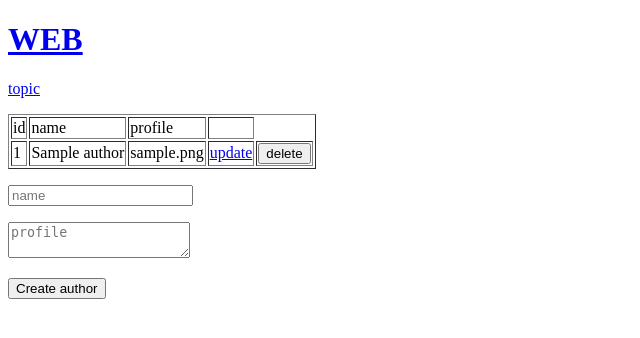
After one commit to Kwang-min/PHP-MYSQL-CRUD-Application, a PHP site: page /author.php in a window 1280 px wide. The commit adds this page. Shown: the top 338 px of the page, without its empty margins (0-640 px from the left). Run offline with PHP 8.4, Linux system fonts and the light colour scheme; tables that the repository leaves empty or names only in its code hold one stand-in row (values such as "Sample post").

Commit message:
add functions (author-create,author-update,author-delete)

```diff
--- /dev/null
+++ b/author.php
@@ -0,0 +1,70 @@
+<?php
+$conn = mysqli_connect('localhost','root','admin1234','opentutorials');
+
+?>
+<!doctype html>
+<html>
+  <head>
+    <meta charset="utf-8">
+    <title>WEB</title>
+  </head>
+  <body>
+    <h1><a href="index.php">WEB</a></h1>
+    <p><a href="index.php">topic</a></p>
+    <table border="1">
+      <tr>
+        <td>id</td><td>name</td><td>profile</td><td></td>
+      </tr>
+      <?php
+        $sql = "SELECT * FROM author";
+        $result = mysqli_query($conn, $sql);
+        while($row = mysqli_fetch_array($result)){
+          $filtered = array(
+            'id'=> htmlspecialchars($row['id']),
+            'name'=> htmlspecialchars($row['name']),
+            'profile'=> htmlspecialchars($row['profile'])
+          );
+       ?>
+       <tr>
+         <td><?php echo $filtered['id']?></td>
+         <td><?php echo $filtered['name']?></td>
+         <td><?php echo $filtered['profile']?></td>
+         <td><a href="author.php?id=<?php echo $filtered['id'] ?>">update</a></td>
+         <td>
+           <form action="process_delete_author.php" method="post"
+           onsubmit="if(!confirm('sure?')){return false;}">
+             <input type="hidden" name="id" value="<?php echo $filtered['id'] ?>">
+             <input type="submit"  value="delete">
+           </form>
+         </td>
+       </tr>
+       <?php
+        }
+       ?>
+    </table>
+    <?php
+    $escaped = array('name'=> '', 'profile'=> '');
+    $label_submit = "Create author";
+    $form_action = "process_create_author.php";
+    $form_id = "";
+    if(isset($_GET['id'])){
+      $filtered_id = mysqli_real_escape_string($conn, $_GET['id']);
+      settype($filtered_id, 'integer');
+      $sql = "SELECT * FROM author WHERE id = {$filtered_id}";
+      $result = mysqli_query($conn, $sql);
+      $row = mysqli_fetch_array($result);
+      $escaped['name'] = htmlspecialchars($row['name']);
+      $escaped['profile'] = htmlspecialchars($row['profile']);
+      $label_submit = "Update author";
+      $form_action = "process_update_author.php";
+      $form_id = '<input type = "hidden" name = "id" value="'.$_GET['id'].'"';
+    }
+    ?>
+    <form action="<?php echo $form_action ?>" method="post">
+    <?php echo $form_id ?>
+    <p><input type="text" name="name" placeholder="name" value ="<?php echo $escaped['name'] ?>"></p>
+    <p><textarea name="profile" placeholder="profile"><?php echo $escaped['profile'] ?></textarea></p>
+    <p><input type="submit" value="<?php echo $label_submit ?>"></p>
+    </form>
+  </body>
+</html>
--- a/index.php
+++ b/index.php
@@ -40,10 +40,11 @@ $delete_link =
   </head>
   <body>
     <h1><a href="index.php">WEB</a></h1>
+    <a href="author.php">author</a>
     <ol>
         <?=$list?>
     </ol>
-    <a href="create.php">create</a>
+    <p><a href="create.php">create</a></p>
     <?=$update_link ?>
     <?=$delete_link ?>
     <h2><?php echo $article['title'] ?></h2>
```
Also changed, not shown: process_create_author.php (added, +21 -0 lines), process_delete_author.php (added, +22 -0 lines), process_update_author.php (added, +23 -0 lines), practice.php (added).
